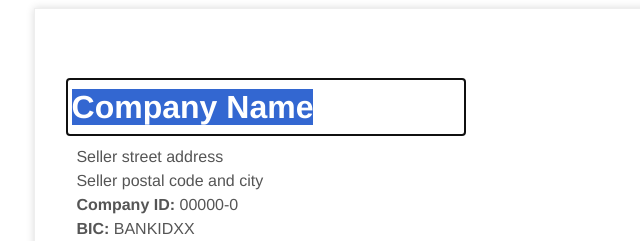
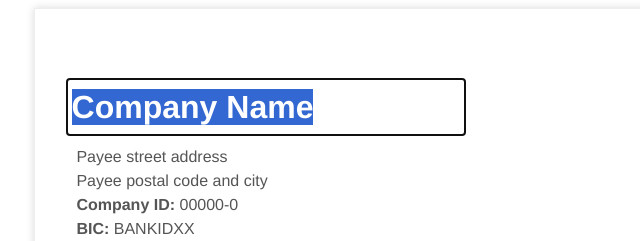
Before and after one commit to rendall/simple-invoice, a plain HTML site: page index.html in a window 1280 px wide. Shown: the top 241 px of the page, 175-815 px from the left. Drawn offline with Linux system fonts and the light colour scheme.

Commit message:
Change 'seller' to 'payee'

```diff
--- a/index.html
+++ b/index.html
@@ -25,8 +25,8 @@
             </div>
         </div>
         <div class="payee-info">
-            <div class="payee-street" contenteditable="true">Seller street address</div>
-            <div class="payee-town" contenteditable="true">Seller postal code and city</div>
+            <div class="payee-street" contenteditable="true">Payee street address</div>
+            <div class="payee-town" contenteditable="true">Payee postal code and city</div>
             <div class="payee-id">
                 <div class="payee-id__label info-label" contenteditable="true">Company ID:</div>
                 <div class="payee-id__value info-value" contenteditable="true">00000-0</div>
@@ -51,6 +51,7 @@
         </div>
     </section>
     <table class="itemization">
+        <!-- use a table because this is exactly the purpose of the table tag -->
         <tr class="header">
             <td class="header_description" contenteditable="true">Description</td>
             <td class="header_quantity" contenteditable="true">Quantity</td>
```
